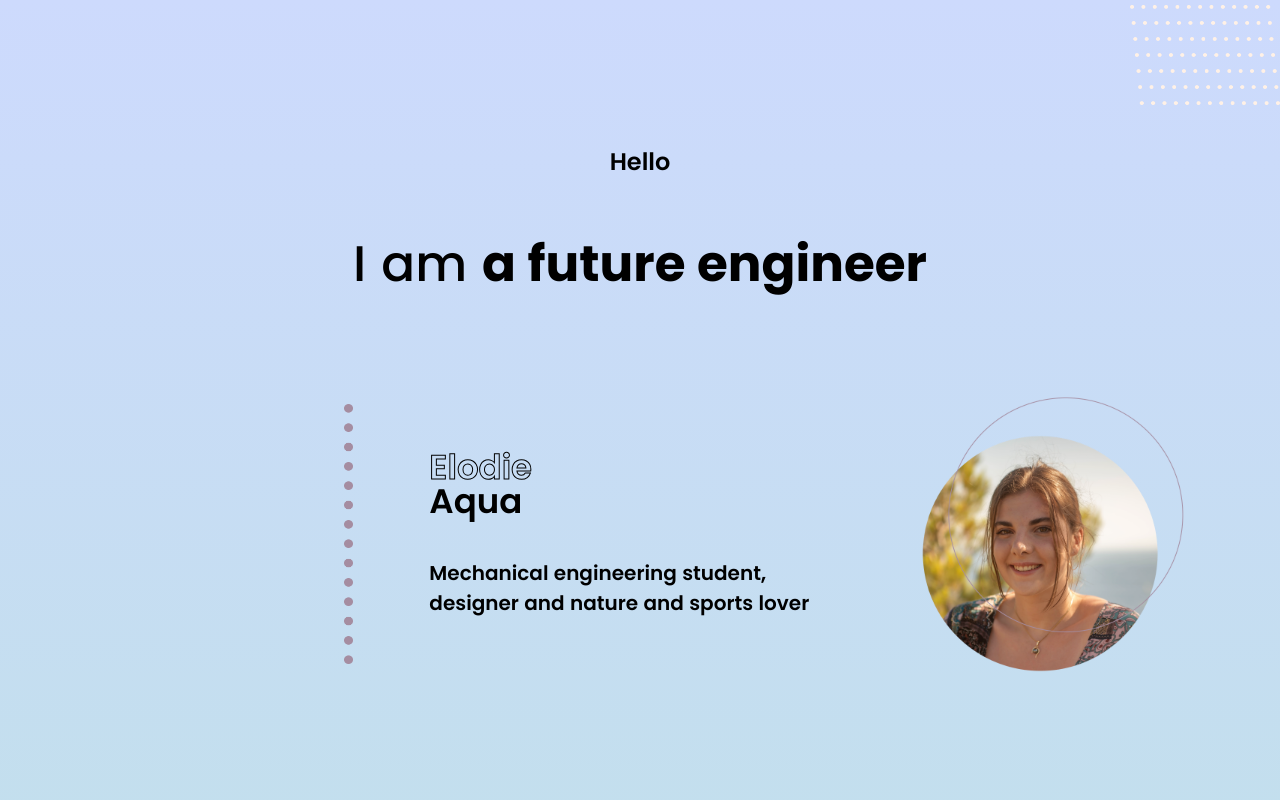
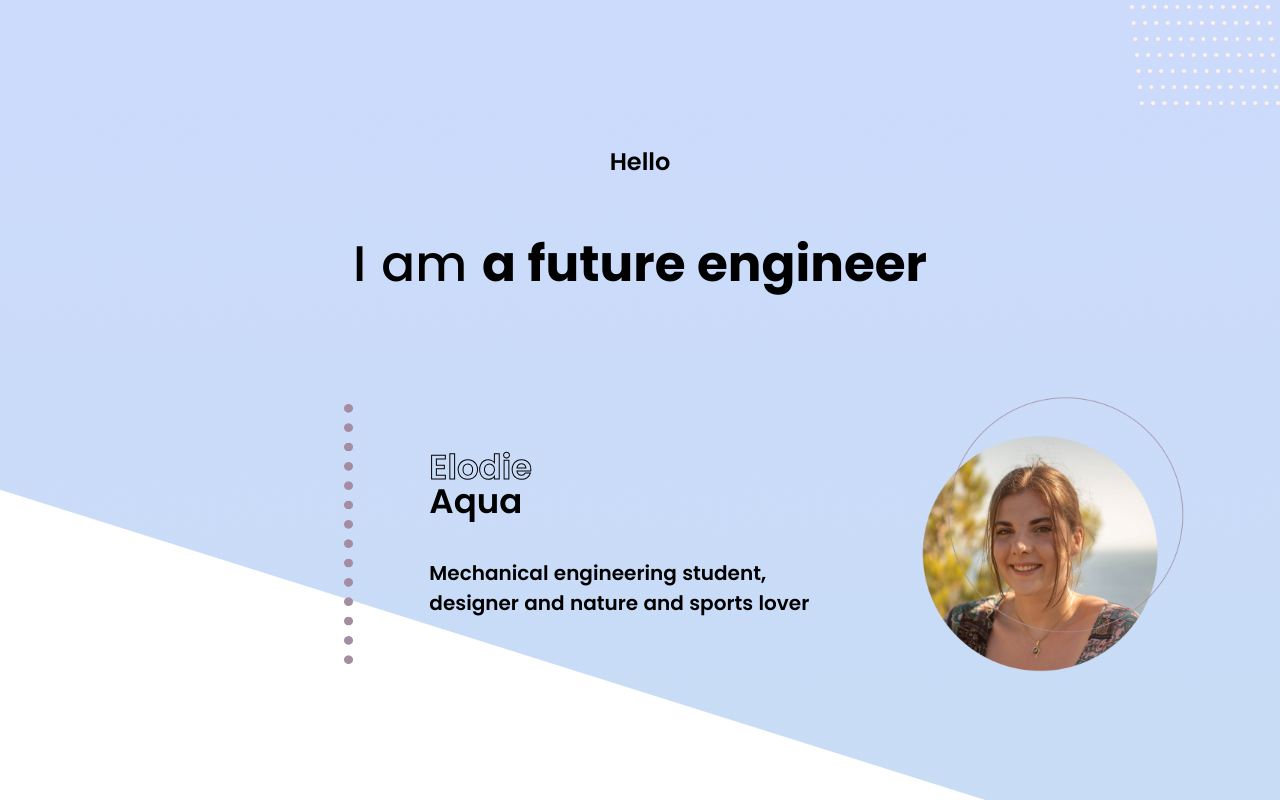
Before and after one commit to elodieEau/elodieEau.github.io, a React (Create React App) app: page / in a window 1280 px wide. Shown: the top 800 px of the page. Built offline with nearby package versions, Linux system fonts and the light colour scheme.

Commit message:
Background

```diff
--- a/public/index.html
+++ b/public/index.html
@@ -24,7 +24,7 @@
       work correctly both with client-side routing and a non-root public URL.
       Learn how to configure a non-root public URL by running `npm run build`.
     -->
-    <title>React App</title>
+    <title>Elodie Aqua</title>
   </head>
   <body>
     <noscript>You need to enable JavaScript to run this app.</noscript>
--- a/src/App.css
+++ b/src/App.css
@@ -22,6 +22,10 @@
     #BEE1E6 50%,
     #FAD2E1 100%
     );
+    background: url("./images/BG.png");
+    background-size:auto;
+    background-repeat: no-repeat;
+    background-position: center -135px;
     width: 100vw;
-    min-height: 300vh;
+    min-height: 500vh;
 }
```
Also changed, not shown: src/images/BG.png (added).
